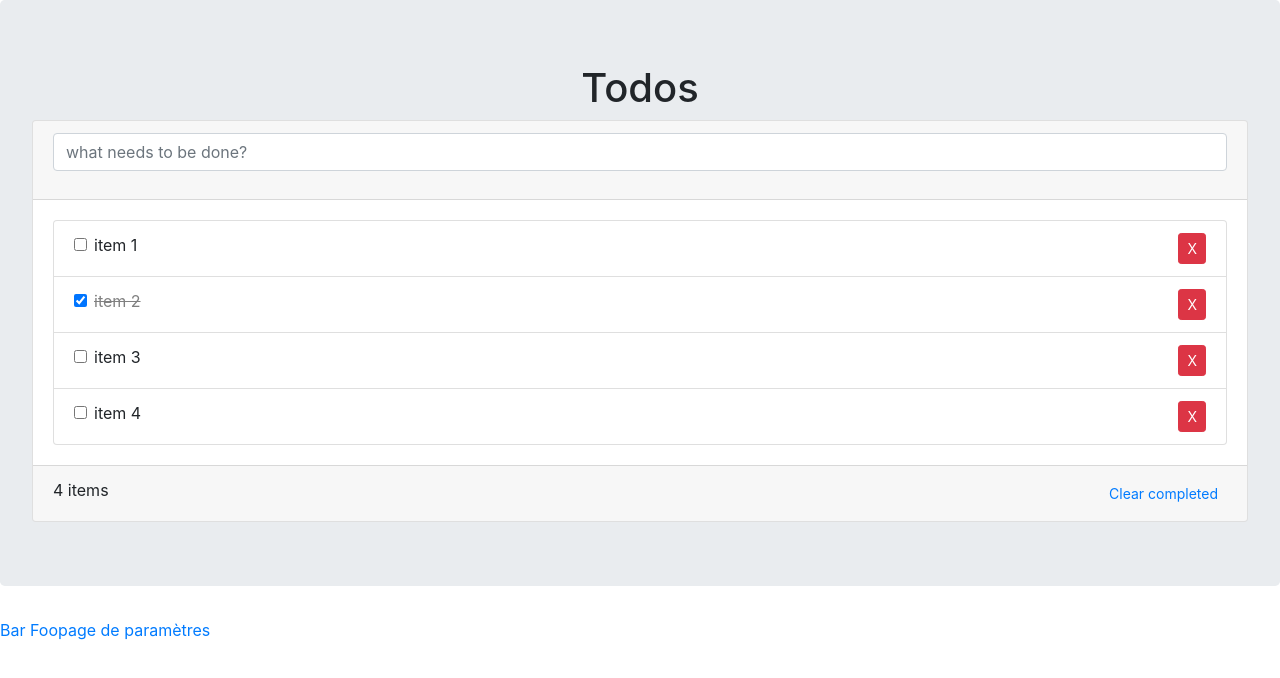
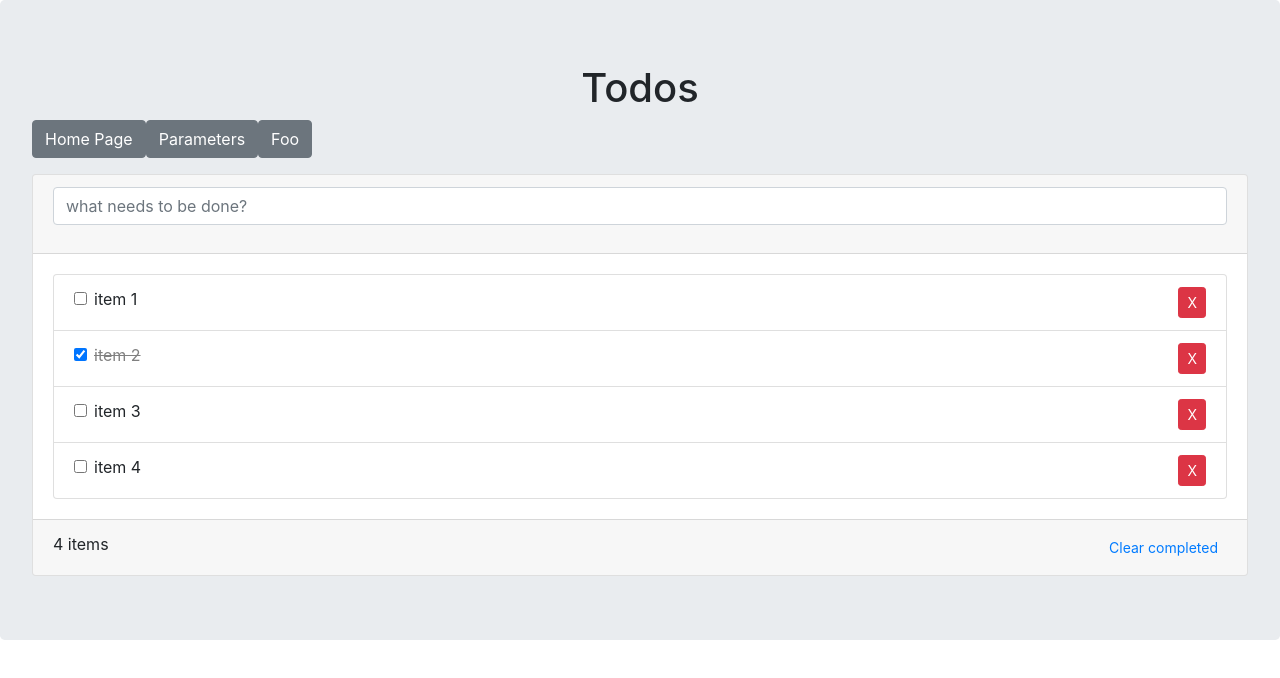
Before and after one commit to Flyingbiker/Angular-todo-list, an Angular app: page / in a window 1280 px wide. Shown: the top 678 px of the page. Built offline with nearby package versions, Linux system fonts and the light colour scheme.

Commit message:
ajout lien vers homePage, params et foo

```diff
--- a/src/app/app.component.html
+++ b/src/app/app.component.html
@@ -1,8 +1,9 @@
 <div class="jumbotron">
   <h1 class="text-center">Todos</h1>
+  <div class="btn-group" role="group" class="mb-3">
+    <button type="button" class="btn btn-secondary" [routerLink]="'/'">Home Page</button>
+    <button type="button" class="btn btn-secondary" [routerLink]="'/params'">Parameters</button>
+    <button type="button" class="btn btn-secondary" [routerLink]="'/blabla'">Foo</button>
+  </div>
   <router-outlet></router-outlet>
 </div>
-
-<a [routerLink]="'/'"> Bar</a>
-<a [routerLink]="'/blabla'"> Foo</a>
-<a [routerLink]="[ '/params' ]" routerLinkActive="active">page de paramètres</a>
```
